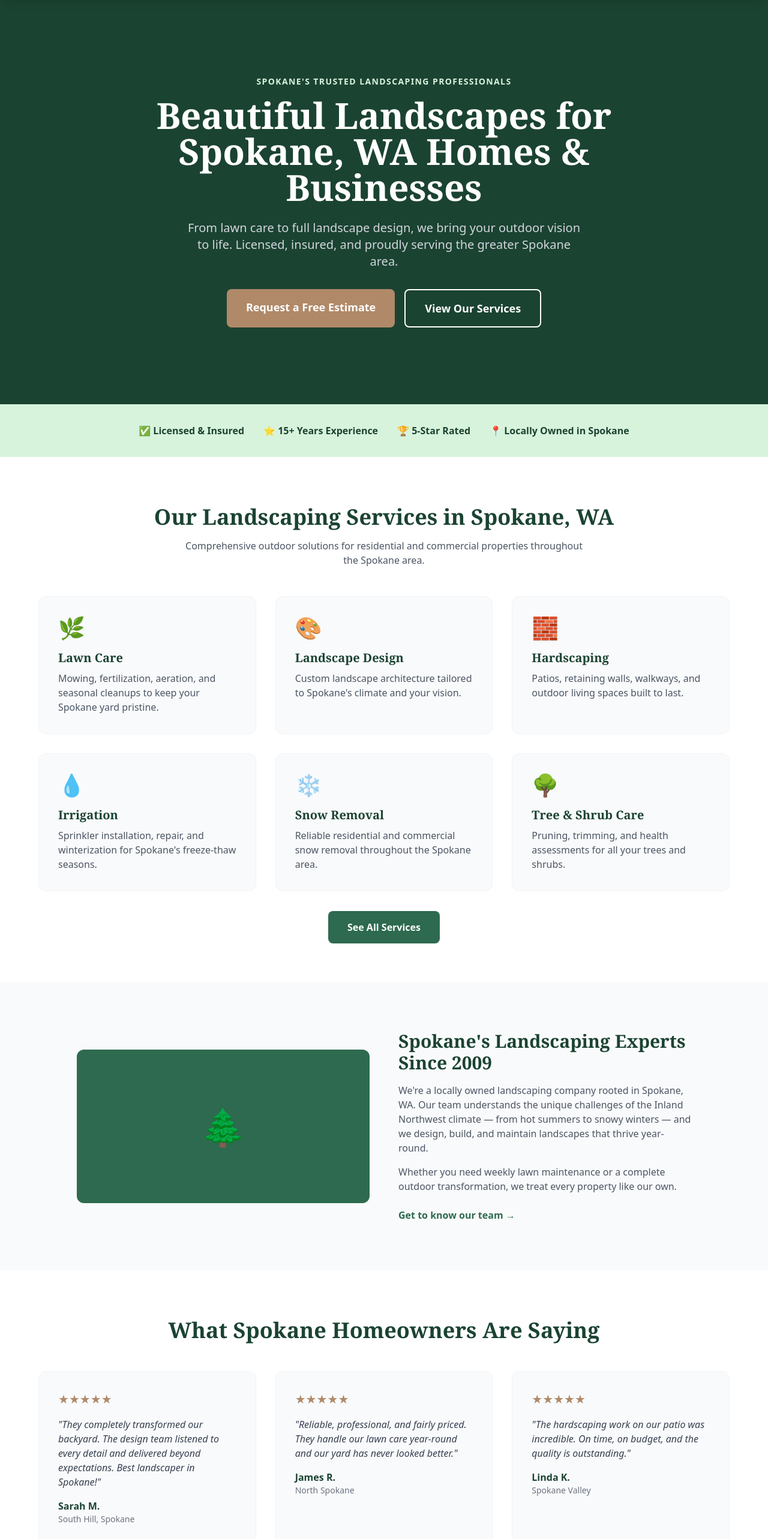
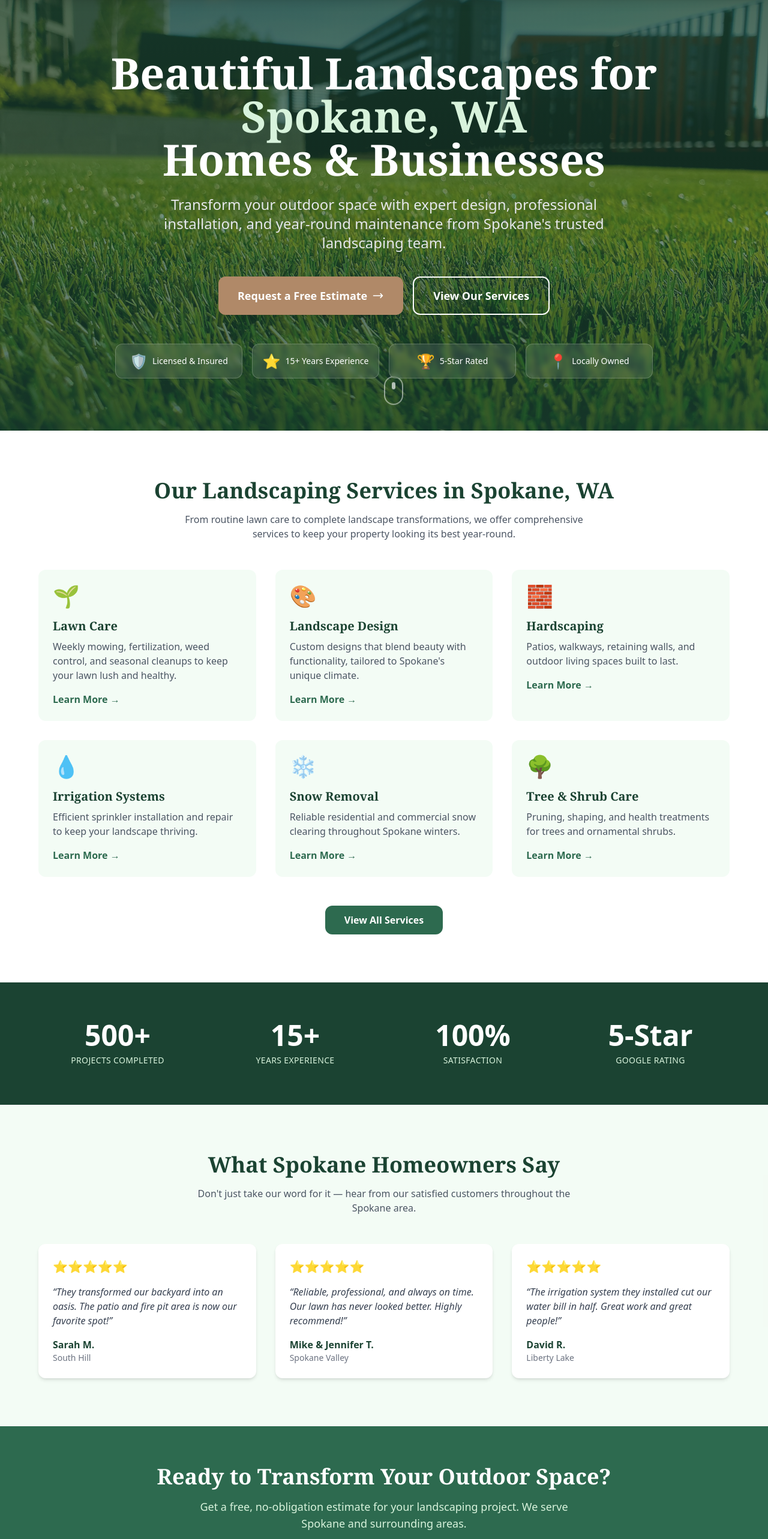
Before and after one commit to AutoRepHero/landscaper-demo, a Next.js app: page / in a window 1280 px wide. Shown: the part 74-2640 px from the top of the page at 60% size. Built offline with nearby package versions, Linux system fonts and the light colour scheme.

Commit message:
Update page.tsx

```diff
--- a/src/app/page.tsx
+++ b/src/app/page.tsx
@@ -1,21 +1,6 @@
+import Link from "next/link";
 import Header from "@/components/Header";
 import Footer from "@/components/Footer";
-import Link from "next/link";
-
-const services = [
-  { title: "Lawn Care", desc: "Mowing, fertilization, aeration, and seasonal cleanups to keep your Spokane yard pristine.", icon: "🌿" },
-  { title: "Landscape Design", desc: "Custom landscape architecture tailored to Spokane's climate and your vision.", icon: "🎨" },
-  { title: "Hardscaping", desc: "Patios, retaining walls, walkways, and outdoor living spaces built to last.", icon: "🧱" },
-  { title: "Irrigation", desc: "Sprinkler installation, repair, and winterization for Spokane's freeze-thaw seasons.", icon: "💧" },
-  { title: "Snow Removal", desc: "Reliable residential and commercial snow removal throughout the Spokane area.", icon: "❄️" },
-  { title: "Tree & Shrub Care", desc: "Pruning, trimming, and health assessments for all your trees and shrubs.", icon: "🌳" },
-];
-
-const testimonials = [
-  { name: "Sarah M.", location: "South Hill, Spokane", text: "They completely transformed our backyard. The design team listened to every detail and delivered beyond expectations. Best landscaper in Spokane!", rating: 5 },
-  { name: "James R.", location: "North Spokane", text: "Reliable, professional, and fairly priced. They handle our lawn care year-round and our yard has never looked better.", rating: 5 },
-  { name: "Linda K.", location: "Spokane Valley", text: "The hardscaping work on our patio was incredible. On time, on budget, and the quality is outstanding.", rating: 5 },
-];
 
 export default function Home() {
   return (
@@ -23,145 +8,270 @@ export default function Home() {
       <Header />
       <main>
         {/* Hero */}
-        <section className="relative bg-brand-dark text-white py-32 px-6 text-center">
-          <div className="max-w-4xl mx-auto">
-            <p className="text-brand-light text-sm font-semibold uppercase tracking-widest mb-4">
-              Spokane's Trusted Landscaping Professionals
+        <section className="relative min-h-[90vh] flex items-center justify-center overflow-hidden">
+          {/* Background Image */}
+          <div
+            className="absolute inset-0 bg-cover bg-center bg-no-repeat"
+            style={{
+              backgroundImage: "url('/images/hero-lawn.jpg')",
+            }}
+          />
+
+          {/* Dark Overlay */}
+          <div className="absolute inset-0 bg-gradient-to-b from-brand-dark/80 via-brand-dark/60 to-brand-dark/80" />
+
+          {/* Content */}
+          <div className="relative z-10 max-w-6xl mx-auto px-4 sm:px-6 lg:px-8 text-center">
+            <h1 className="font-heading text-4xl sm:text-5xl md:text-6xl lg:text-7xl font-bold text-white mb-6 leading-tight">
+              Beautiful Landscapes for
+              <span className="block text-brand-light">Spokane, WA</span>
+              Homes & Businesses
+            </h1>
+
+            <p className="text-lg sm:text-xl md:text-2xl text-gray-200 mb-10 max-w-3xl mx-auto leading-relaxed">
+              Transform your outdoor space with expert design, professional installation,
+              and year-round maintenance from Spokane&apos;s trusted landscaping team.
             </p>
-            <h1 className="font-heading text-4xl md:text-6xl font-bold mb-6">
-              Beautiful Landscapes for Spokane, WA Homes & Businesses
-            </h1>
-            <p className="text-lg md:text-xl text-gray-300 mb-8 max-w-2xl mx-auto">
-              From lawn care to full landscape design, we bring your outdoor vision to life. Licensed, insured, and proudly serving the greater Spokane area.
-            </p>
-            <div className="flex flex-col sm:flex-row gap-4 justify-center">
+
+            <div className="flex flex-col sm:flex-row gap-4 justify-center mb-12">
               <Link
                 href="/contact"
-                className="bg-brand-gold text-white font-bold px-8 py-4 rounded-lg hover:bg-opacity-90 transition text-lg"
+                className="inline-flex items-center justify-center px-8 py-4 text-lg font-semibold text-white bg-brand-gold hover:bg-brand-gold/90 rounded-xl shadow-lg hover:shadow-xl transform hover:-translate-y-1 transition-all duration-300"
               >
                 Request a Free Estimate
+                <svg className="ml-2 w-5 h-5" fill="none" stroke="currentColor" viewBox="0 0 24 24">
+                  <path strokeLinecap="round" strokeLinejoin="round" strokeWidth={2} d="M17 8l4 4m0 0l-4 4m4-4H3" />
+                </svg>
               </Link>
               <Link
                 href="/services"
-                className="border-2 border-white text-white font-bold px-8 py-4 rounded-lg hover:bg-white hover:text-brand-dark transition text-lg"
+                className="inline-flex items-center justify-center px-8 py-4 text-lg font-semibold text-white border-2 border-white hover:bg-white hover:text-brand-dark rounded-xl transform hover:-translate-y-1 transition-all duration-300"
               >
                 View Our Services
               </Link>
             </div>
+
+            <div className="grid grid-cols-2 md:grid-cols-4 gap-4 max-w-4xl mx-auto">
+              <div className="flex items-center justify-center gap-2 bg-white/10 backdrop-blur-sm rounded-xl px-4 py-3 border border-white/20">
+                <span className="text-2xl">🛡️</span>
+                <span className="text-white text-sm font-medium">Licensed & Insured</span>
+              </div>
+              <div className="flex items-center justify-center gap-2 bg-white/10 backdrop-blur-sm rounded-xl px-4 py-3 border border-white/20">
+                <span className="text-2xl">⭐</span>
+                <span className="text-white text-sm font-medium">15+ Years Experience</span>
+              </div>
+              <div className="flex items-center justify-center gap-2 bg-white/10 backdrop-blur-sm rounded-xl px-4 py-3 border border-white/20">
+                <span className="text-2xl">🏆</span>
+                <span className="text-white text-sm font-medium">5-Star Rated</span>
+              </div>
+              <div className="flex items-center justify-center gap-2 bg-white/10 backdrop-blur-sm rounded-xl px-4 py-3 border border-white/20">
+                <span className="text-2xl">📍</span>
+                <span className="text-white text-sm font-medium">Locally Owned</span>
+              </div>
+            </div>
           </div>
-        </section>
 
-        {/* Trust badges */}
-        <section className="bg-brand-light py-8">
-          <div className="max-w-5xl mx-auto flex flex-wrap justify-center gap-8 text-center text-brand-dark font-semibold">
-            <div>✅ Licensed & Insured</div>
-            <div>⭐ 15+ Years Experience</div>
-            <div>🏆 5-Star Rated</div>
-            <div>📍 Locally Owned in Spokane</div>
+          <div className="absolute bottom-8 left-1/2 transform -translate-x-1/2 animate-bounce">
+            <div className="w-8 h-12 border-2 border-white/50 rounded-full flex justify-center pt-2">
+              <div className="w-1.5 h-3 bg-white/70 rounded-full animate-pulse" />
+            </div>
           </div>
         </section>
 
         {/* Services */}
-        <section className="py-20 px-6 bg-white" id="services">
+        <section className="py-20 px-6 bg-white">
           <div className="max-w-6xl mx-auto">
-            <h2 className="font-heading text-3xl md:text-4xl font-bold text-center text-brand-dark mb-4">
+            <h2 className="font-heading text-3xl md:text-4xl font-bold text-brand-dark text-center mb-4">
               Our Landscaping Services in Spokane, WA
             </h2>
-            <p className="text-center text-gray-600 mb-12 max-w-2xl mx-auto">
-              Comprehensive outdoor solutions for residential and commercial properties throughout the Spokane area.
+            <p className="text-gray-600 text-center mb-12 max-w-2xl mx-auto">
+              From routine lawn care to complete landscape transformations, we offer
+              comprehensive services to keep your property looking its best year-round.
             </p>
-            <div className="grid grid-cols-1 md:grid-cols-2 lg:grid-cols-3 gap-8">
-              {services.map((s) => (
+            <div className="grid md:grid-cols-2 lg:grid-cols-3 gap-8">
+              {[
+                {
+                  icon: "🌱",
+                  title: "Lawn Care",
+                  desc: "Weekly mowing, fertilization, weed control, and seasonal cleanups to keep your lawn lush and healthy.",
+                },
+                {
+                  icon: "🎨",
+                  title: "Landscape Design",
+                  desc: "Custom designs that blend beauty with functionality, tailored to Spokane's unique climate.",
+                },
+                {
+                  icon: "🧱",
+                  title: "Hardscaping",
+                  desc: "Patios, walkways, retaining walls, and outdoor living spaces built to last.",
+                },
+                {
+                  icon: "💧",
+                  title: "Irrigation Systems",
+                  desc: "Efficient sprinkler installation and repair to keep your landscape thriving.",
+                },
+                {
+                  icon: "❄️",
+                  title: "Snow Removal",
+                  desc: "Reliable residential and commercial snow clearing throughout Spokane winters.",
+                },
+                {
+                  icon: "🌳",
+                  title: "Tree & Shrub Care",
+                  desc: "Pruning, shaping, and health treatments for trees and ornamental shrubs.",
+                },
+              ].map((service) => (
                 <div
-                  key={s.title}
-                  className="bg-gray-50 rounded-xl p-8 hover:shadow-lg transition border border-gray-100"
+                  key={service.title}
+                  className="bg-brand-light/30 rounded-xl p-6 hover:shadow-lg transition-shadow"
                 >
-                  <div className="text-4xl mb-4">{s.icon}</div>
+                  <div className="text-4xl mb-4">{service.icon}</div>
                   <h3 className="font-heading text-xl font-bold text-brand-dark mb-2">
-                    {s.title}
+                    {service.title}
                   </h3>
-                  <p className="text-gray-600">{s.desc}</p>
+                  <p className="text-gray-600 mb-4">{service.desc}</p>
+                  <Link
+                    href="/services"
+                    className="text-brand-green font-semibold hover:text-brand-dark transition-colors"
+                  >
+                    Learn More →
+                  </Link>
                 </div>
               ))}
             </div>
             <div className="text-center mt-12">
               <Link
                 href="/services"
-                className="bg-brand-green text-white font-bold px-8 py-4 rounded-lg hover:bg-brand-dark transition"
+                className="inline-block bg-brand-green text-white font-semibold px-8 py-3 rounded-xl hover:bg-brand-dark transition-colors"
               >
-                See All Services
+                View All Services
               </Link>
             </div>
           </div>
         </section>
 
-        {/* About snippet */}
-        <section className="py-20 px-6 bg-gray-50">
-          <div className="max-w-5xl mx-auto md:flex items-center gap-12">
-            <div className="md:w-1/2 mb-8 md:mb-0">
-              <div className="bg-brand-green rounded-xl h-64 flex items-center justify-center text-white text-6xl">
-                🌲
-              </div>
+        {/* Stats Bar */}
+        <section className="bg-brand-dark py-16 px-6">
+          <div className="max-w-6xl mx-auto grid grid-cols-2 md:grid-cols-4 gap-8 text-center">
+            <div>
+              <div className="text-4xl md:text-5xl font-bold text-white mb-2">500+</div>
+              <div className="text-brand-light text-sm uppercase tracking-wide">Projects Completed</div>
             </div>
-            <div className="md:w-1/2">
-              <h2 className="font-heading text-3xl font-bold text-brand-dark mb-4">
-                Spokane's Landscaping Experts Since 2009
-              </h2>
-              <p className="text-gray-600 mb-4">
-                We're a locally owned landscaping company rooted in Spokane, WA. Our team understands the unique challenges of the Inland Northwest climate — from hot summers to snowy winters — and we design, build, and maintain landscapes that thrive year-round.
-              </p>
-              <p className="text-gray-600 mb-6">
-                Whether you need weekly lawn maintenance or a complete outdoor transformation, we treat every property like our own.
-              </p>
-              <Link
-                href="/contact"
-                className="text-brand-green font-bold hover:underline"
-              >
-                Get to know our team →
-              </Link>
+            <div>
+              <div className="text-4xl md:text-5xl font-bold text-white mb-2">15+</div>
+              <div className="text-brand-light text-sm uppercase tracking-wide">Years Experience</div>
+            </div>
+            <div>
+              <div className="text-4xl md:text-5xl font-bold text-white mb-2">100%</div>
+              <div className="text-brand-light text-sm uppercase tracking-wide">Satisfaction</div>
+            </div>
+            <div>
+              <div className="text-4xl md:text-5xl font-bold text-white mb-2">5-Star</div>
+              <div className="text-brand-light text-sm uppercase tracking-wide">Google Rating</div>
             </div>
           </div>
         </section>
 
         {/* Testimonials */}
-        <section className="py-20 px-6 bg-white">
+        <section className="py-20 px-6 bg-brand-light/30">
           <div className="max-w-6xl mx-auto">
-            <h2 className="font-heading text-3xl md:text-4xl font-bold text-center text-brand-dark mb-12">
-              What Spokane Homeowners Are Saying
+            <h2 className="font-heading text-3xl md:text-4xl font-bold text-brand-dark text-center mb-4">
+              What Spokane Homeowners Say
             </h2>
-            <div className="grid grid-cols-1 md:grid-cols-3 gap-8">
-              {testimonials.map((t) => (
+            <p className="text-gray-600 text-center mb-12 max-w-2xl mx-auto">
+              Don&apos;t just take our word for it — hear from our satisfied customers
+              throughout the Spokane area.
+            </p>
+            <div className="grid md:grid-cols-3 gap-8">
+              {[
+                {
+                  quote:
+                    "They transformed our backyard into an oasis. The patio and fire pit area is now our favorite spot!",
+                  name: "Sarah M.",
+                  location: "South Hill",
+                  rating: 5,
+                },
+                {
+                  quote:
+                    "Reliable, professional, and always on time. Our lawn has never looked better. Highly recommend!",
+                  name: "Mike & Jennifer T.",
+                  location: "Spokane Valley",
+                  rating: 5,
+                },
+                {
+                  quote:
+                    "The irrigation system they installed cut our water bill in half. Great work and great people!",
+                  name: "David R.",
+                  location: "Liberty Lake",
+                  rating: 5,
+                },
+              ].map((testimonial, idx) => (
                 <div
-                  key={t.name}
-                  className="bg-gray-50 rounded-xl p-8 border border-gray-100"
+                  key={idx}
+                  className="bg-white rounded-xl p-6 shadow-md hover:shadow-lg transition-shadow"
                 >
-                  <div className="text-brand-gold text-xl mb-4">
-                    {"★".repeat(t.rating)}
+                  <div className="flex mb-4">
+                    {[...Array(testimonial.rating)].map((_, i) => (
+                      <span key={i} className="text-brand-gold text-xl">⭐</span>
+                    ))}
                   </div>
-                  <p className="text-gray-700 mb-4 italic">"{t.text}"</p>
-                  <p className="font-bold text-brand-dark">{t.name}</p>
-                  <p className="text-sm text-gray-500">{t.location}</p>
+                  <p className="text-gray-700 mb-4 italic">&ldquo;{testimonial.quote}&rdquo;</p>
+                  <div className="font-semibold text-brand-dark">{testimonial.name}</div>
+                  <div className="text-sm text-gray-500">{testimonial.location}</div>
                 </div>
               ))}
             </div>
           </div>
         </section>
 
-        {/* CTA */}
-        <section className="py-20 px-6 bg-brand-green text-white text-center">
-          <div className="max-w-3xl mx-auto">
-            <h2 className="font-heading text-3xl md:text-4xl font-bold mb-4">
-              Ready to Transform Your Spokane Property?
+        {/* CTA Banner */}
+        <section className="bg-brand-green py-16 px-6">
+          <div className="max-w-4xl mx-auto text-center">
+            <h2 className="font-heading text-3xl md:text-4xl font-bold text-white mb-4">
+              Ready to Transform Your Outdoor Space?
             </h2>
-            <p className="text-lg mb-8 text-brand-light">
-              Get a free, no-obligation estimate today. We serve Spokane, Spokane Valley, Liberty Lake, Cheney, Airway Heights, and the surrounding areas.
+            <p className="text-brand-light text-lg mb-8 max-w-2xl mx-auto">
+              Get a free, no-obligation estimate for your landscaping project.
+              We serve Spokane and surrounding areas.
             </p>
             <Link
               href="/contact"
-              className="bg-brand-gold text-white font-bold px-8 py-4 rounded-lg hover:bg-opacity-90 transition text-lg"
+              className="inline-block bg-brand-gold text-white font-semibold px-8 py-4 rounded-xl hover:bg-brand-gold/90 transform hover:-translate-y-1 transition-all duration-300 shadow-lg"
             >
               Request Your Free Estimate
             </Link>
+          </div>
+        </section>
+
+        {/* Service Areas */}
+        <section className="py-20 px-6 bg-white">
+          <div className="max-w-6xl mx-auto text-center">
+            <h2 className="font-heading text-3xl md:text-4xl font-bold text-brand-dark mb-4">
+              Proudly Serving the Spokane Area
+            </h2>
+            <p className="text-gray-600 mb-8 max-w-2xl mx-auto">
+              We provide professional landscaping services throughout Spokane County
+              and the surrounding communities.
+            </p>
+            <div className="flex flex-wrap justify-center gap-3">
+              {[
+                "Spokane",
+                "Spokane Valley",
+                "Liberty Lake",
+                "Cheney",
+                "Airway Heights",
+                "Mead",
+                "Millwood",
+                "Deer Park",
+              ].map((area) => (
+                <span
+                  key={area}
+                  className="bg-brand-light text-brand-dark px-4 py-2 rounded-full text-sm font-medium"
+                >
+                  📍 {area}
+                </span>
+              ))}
+            </div>
           </div>
         </section>
       </main>
```
